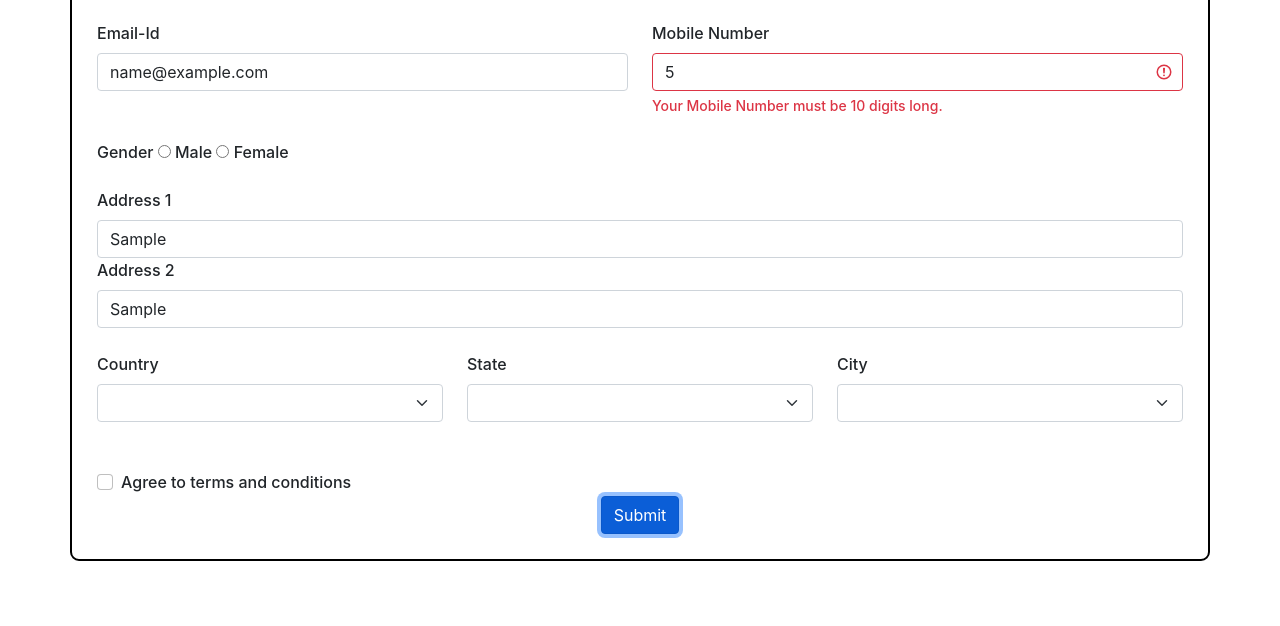
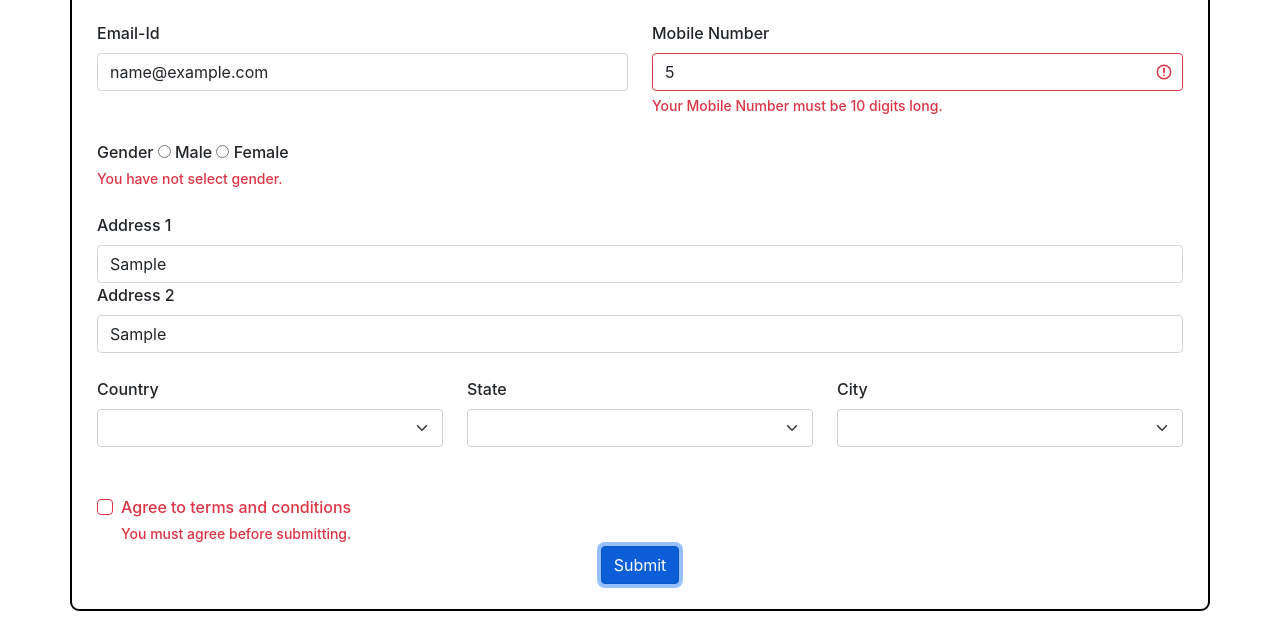
Before and after one commit to ttpatel/Form2021, a plain HTML site: page index.html in a window 1280 px wide. Both pictures are taken after typing "Sample", "Sample", "name@example.com", "5", "Sample", "Sample" into the empty fields and a click on the button "Submit". Shown: the part 187-813 px from the top of the page. Drawn offline with nearby package versions, Linux system fonts and the light colour scheme.

Commit message:
GENDER/CHECKBOX

```diff
--- a/index.html
+++ b/index.html
@@ -28,7 +28,7 @@
         <div class="col-md-6">
           <div class="form-group">
             <label for="fname" class="form-label">First Name</label>
-            <input type="text" id="fname" class="form-control" placeholder="Enter Your First Name">
+            <input type="text" id="fname" class="form-control" placeholder="Enter Your First Name" >
             <div id="fnamevalid" class="form-text invalid-feedback">
               Your first name must be 2-10 characters long and should not start with number.
             </div>
@@ -82,9 +82,9 @@
       </div>
 
       <div class="form-group">
-        <label for="gender" class="">Gender</label>
-          <input type="radio" id="gender1"  name="gender" value="Male" class="text-light" /> Male
-          <input type="radio" id="gender2" name="gender"  value="Female" class="text-light" /> Female
+        <label for="gender" class="" >Gender</label>
+          <input type="radio" id="gender1"  name="gender" value="2" class="text-light" /> Male
+          <input type="radio" id="gender2" name="gender"  value="3" class="text-light" /> Female
           <div id="gendervalid" class="form-text  invalid-feedback">
           You have not select gender.
         </div>
@@ -157,7 +157,7 @@
       <br>
       <div class="col-12">
         <div class="form-check">
-          <input class="form-check-input" type="checkbox" value="1" id="invalidCheck">
+          <input class="form-check-input" type="checkbox"  id="invalidCheck">
           <label class="form-check-label" for="invalidCheck">
             Agree to terms and conditions
           </label>
--- a/validation.js
+++ b/validation.js
@@ -1,6 +1,7 @@
 function validate(selector, regex) {
-    console.log(selector.value)
+    // console.log(selector.value)
     if (regex.test(selector.value)) {
+        console.log(selector.value);
         return true;
     }
     return false;
@@ -9,7 +10,7 @@ function checkIfIsInvalid(selector, regex,onEvent) {
     selector.addEventListener(onEvent, (e) => {
 
         if (validate(selector, regex)) {
-            console.log(selector.value)
+            //console.log(selector.value)
             selector.classList.remove('is-invalid');
         }
 
@@ -32,8 +33,8 @@ document.getElementById('submit').addEventListener('click', (e) => {
         const emailRegex = document.getElementById('email');
         const mobileNumber = document.getElementById('phone');
         const userAddress = document.getElementById('address1');
-        const userGender = document.getElementsByName('gender');
-        // console.log(userGender.value);
+        const userGender1 = document.getElementById('gender1');
+        const userGender2 = document.getElementById('gender2');
         const userCheck = document.getElementById('invalidCheck');
         //const form = document.getElementById('forms');
 
@@ -43,8 +44,9 @@ document.getElementById('submit').addEventListener('click', (e) => {
         const regex1 = /^([_\-\.0-9a-zA-Z]+)@([_\-\.0-9a-zA-Z]+)\.([a-zA-Z ]){0,3}$/;
         const regex2 = /^([0-9]){10}$/;
         const regex3 = /^[\s_\-\.\,\""\&0-9a-zA-Z]([\s_\-\.\,\""\&0-9a-zA-Z]){2,100}$/;
-        const regex4 = /^(Male|Female)$/;
+        const regex4 = /([2-3])/;
         const regex5 = / /;
+        var userGender='4';
         if (!validate(firstName, regex)) {
             firstName.classList.add('is-invalid');
             checkIfIsInvalid(firstName, regex,'keyup');
@@ -65,10 +67,12 @@ document.getElementById('submit').addEventListener('click', (e) => {
             userAddress.classList.add('is-invalid');
             checkIfIsInvalid(userAddress, regex3,'keyup');
         }
-        if (!validate(userGender.regex4)) {
-            userGender.classList.add('is-invalid');
-            checkIfIsInvalid(userGender, regex4,'change');
-            // console.log("");
+        if(userGender1.checked==true){ userGender=document.getElementById('gender1');}
+        if(userGender2.checked==true) {userGender=document.getElementById('gender2');}
+
+        if (!validate(userGender, regex4)) {
+            userGender2.classList.add('is-invalid');
+            checkIfIsInvalid(userGender2, regex4,'change');
         }
         if (!validate(userCheck, regex5)) {
             userCheck.classList.add('is-invalid');
```
